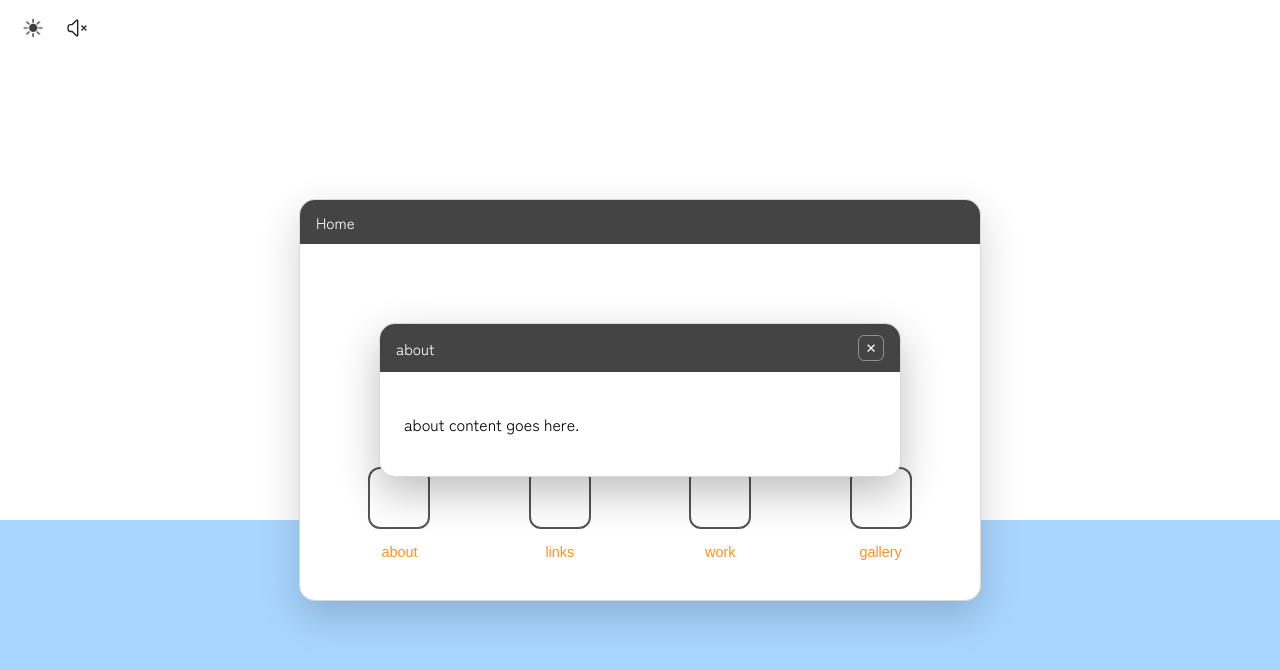
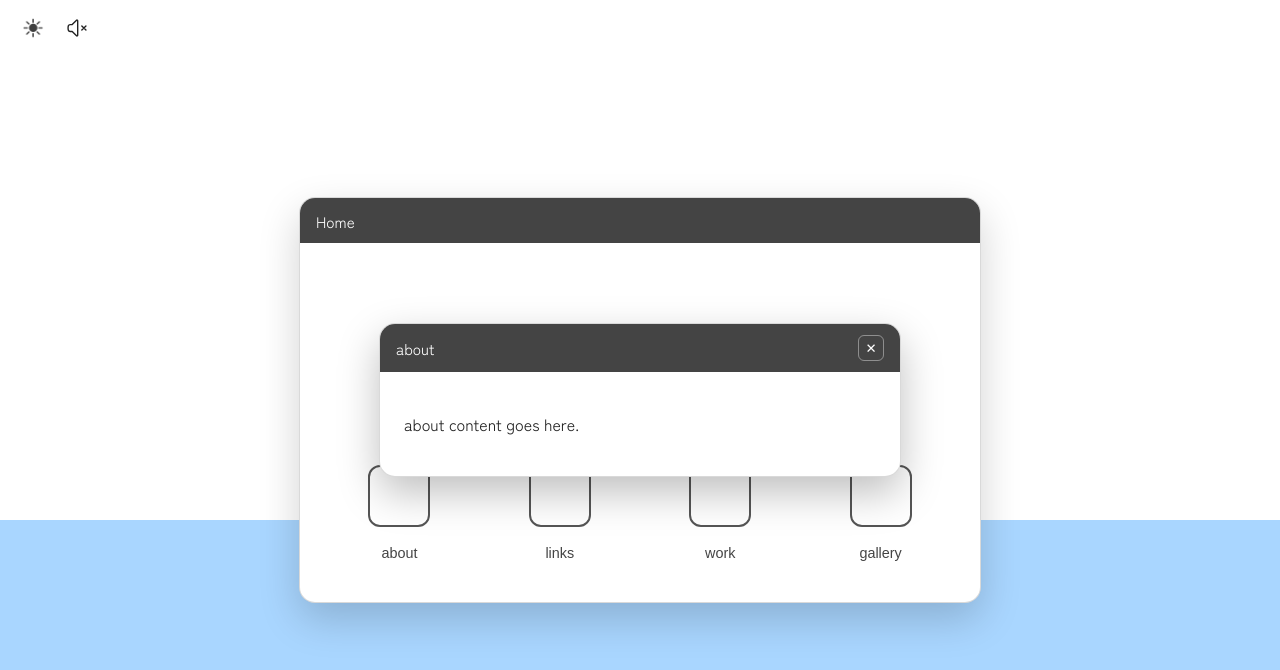
Before and after one commit to devilofrdx12/hari-karthick-g-portfolio, a React (Vite) app: page / in a window 1280 px wide. Both pictures are taken after a click on the button "about". Shown: the top 670 px of the page. Built offline with nearby package versions, Linux system fonts and the light colour scheme.

Commit message:
On branch main  Your branch is up to date with 'devilofrdx12/main'.
 Changes to be committed:
	modified:   src/components/DesktopGrid.css
	modified:   src/components/DesktopGrid.jsx
	modified:   src/components/Modal.css

```diff
--- a/src/components/DesktopGrid.css
+++ b/src/components/DesktopGrid.css
@@ -126,6 +126,21 @@
   text-transform: lowercase;
 }
 
+.icon-btn span {
+  margin-top: 0.2rem;
+  font-size: 0.9rem;
+  font-weight: 500;
+  color: #444; /* light mode text */
+  transition: color 0.25s ease;
+}
+
+[data-theme="dark"] .icon-btn span {
+  color: #e6edf3; /* soft white, not pure white */
+}
+
+.icon-btn:hover span {
+  color: var(--accent);
+}
 
 .main-window:hover {
   box-shadow: 0 20px 50px rgba(0,0,0,0.22);
--- a/src/components/DesktopGrid.jsx
+++ b/src/components/DesktopGrid.jsx
@@ -33,7 +33,7 @@ export default function DesktopGrid() {
               animate={{ opacity: 1 }}
               transition={{ delay: 0.15 }}
             >
-              Engineer | Artist | Video Editor
+              engineer | artist | video editor
             </motion.p>
 
             <div className="icon-grid">
--- a/src/components/Modal.css
+++ b/src/components/Modal.css
@@ -40,10 +40,16 @@
 }
 
 .modal-content {
+  color: inherit;
   padding: 1.5rem;
   cursor: default;
 }
 
 .modal-window {
+  color: var(--text);
   will-change: transform, opacity;
 }
+
+[data-theme="dark"] .modal-window {
+  color: #e6edf3; /* soft white */
+}
```
